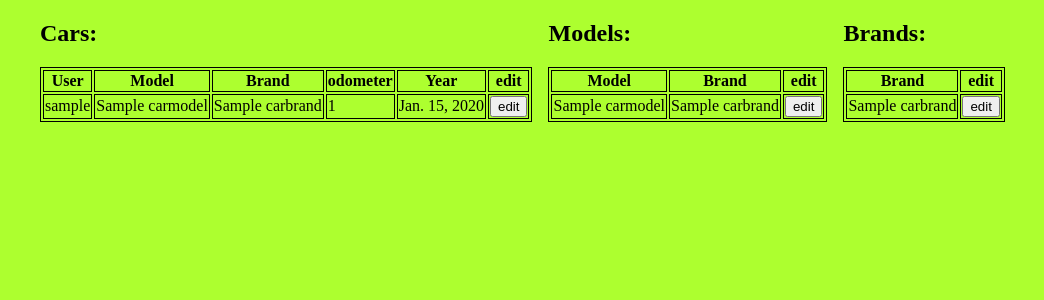
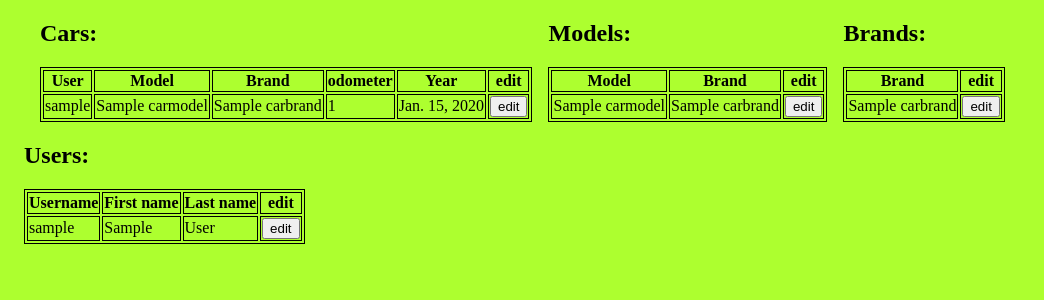
Before and after one commit to DenisPGH/REST-API-for-cars, a Django app: page /log/ in a window 1280 px wide. Shown: the part 31-331 px from the top of the page, without its empty margins (0-1044 px from the left). Run offline with Django 4.2, Linux system fonts and the light colour scheme; tables that the repository leaves empty hold one stand-in row (values such as "Sample post").

Commit message:
exercises edit user viewset

```diff
--- a/Cars/Cars/cars_rest/urls.py
+++ b/Cars/Cars/cars_rest/urls.py
@@ -1,14 +1,13 @@
 from django.urls import path
 
-from Cars.cars_rest.views import UsersListView, ListBrands, ListModels, ListCars, SingleCarView, SingleCarModelView, \
-    SingleCarBrandView, CreateCarView, UserViewSet, BrandsViewSet
+from Cars.cars_rest.views import UsersListView, ListModels, ListCars, SingleCarView, SingleCarModelView, \
+    CreateCarView, BrandsViewSet, UserViewSet
 
 urlpatterns=(
     path('user/',UsersListView.as_view(),name="restusers"),
-    #path('user/',UserViewSet.as_view({'get': 'list'}),name="restusers"),
-    #path('brand/',ListBrands.as_view(),name="brands"),
+    path('user/<int:pk>/',UserViewSet.as_view({'get':'update'}),name="edit user"),
     path('brand/',BrandsViewSet.as_view({'get': 'list'}),name="brands"),
-    path('brand/<int:pk>/', BrandsViewSet.as_view({'get': 'retrieve'}), name='single brand'),
+    path('brand/<int:pk>/', BrandsViewSet.as_view({'get': 'update'}), name='single brand'),
     path('model/',ListModels.as_view(),name="models"),
     path('model/<int:pk>/', SingleCarModelView.as_view(), name='single model'),
     path('car/',ListCars.as_view(),name="cars"),
--- a/Cars/templates/login.html
+++ b/Cars/templates/login.html
@@ -89,7 +89,7 @@
             <td>{{ each.odometer }}</td>
             <td>{{ each.first_reg }}</td>
             <td>
-                <form class="app" method='post' action="{% url 'single car' each.id %}">
+                <form class="app" method='get' action="{% url 'single car' each.id %}">
          <button class="regi">edit</button>
             {% csrf_token %}
 
@@ -121,7 +121,7 @@
             <td>{{ each.car_brand}}</td>
 
             <td>
-                <form class="app" method='post' action="{% url 'single model' each.id %}">
+                <form class="app" method='get' action="{% url 'single model' each.id %}">
          <button class="regi">edit</button>
             {% csrf_token %}
 
@@ -152,7 +152,7 @@
 
 
             <td>
-                <form class="app" method='post' action="{% url 'single brand' each.id %}">
+                <form class="app" method='get' action="{% url 'single brand' each.id %}">
          <button class="regi">edit</button>
             {% csrf_token %}
 
@@ -167,6 +167,36 @@
 </div>
 
 </div>
+<div class="users">
+<h2> Users:</h2>
+    <table>
+    <tr>
+        <th>Username</th>
+        <th>First name</th>
+        <th>Last name</th>
+        <th>edit</th>
+
+    </tr>
+    {%  for each in users %}
+        <tr>
+
+            <td>{{ each.username}}</td>
+            <td>{{ each.first_name}}</td>
+            <td>{{ each.last_name }}</td>
+            <td>
+                <form class="app" method='get' action="{% url 'edit user' each.id %}">
+         <button class="regi">edit</button>
+            {% csrf_token %}
+
+        </form>
+
+            </td>
+
+        </tr>
+
+    {% endfor %}
+</table>
+</div>
 
 </body>
 </html>
```
Also changed, not shown: Cars/Cars/cars_rest/serializers.py (+12 -0 lines), Cars/Cars/cars_rest/views.py (+8 -21 lines).
